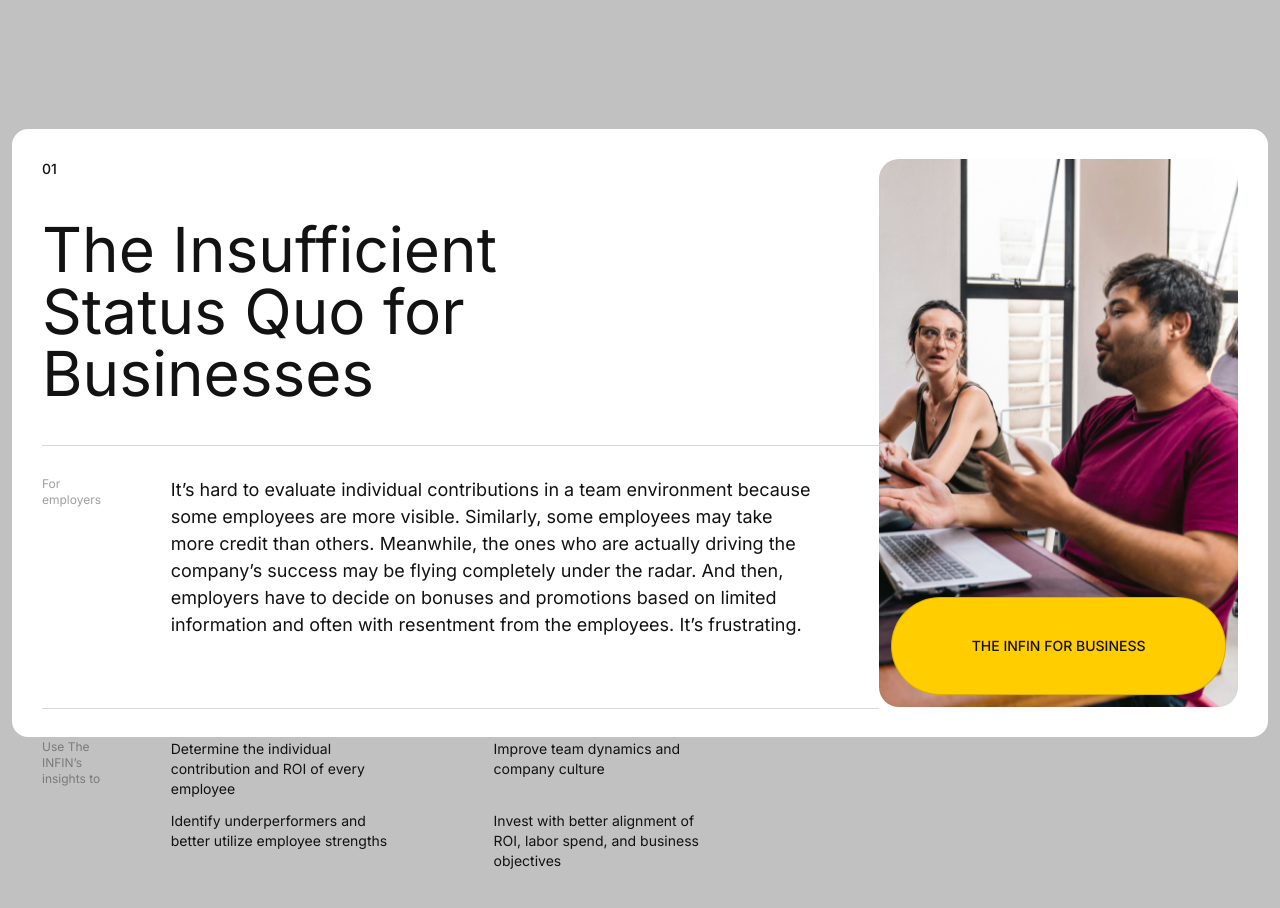
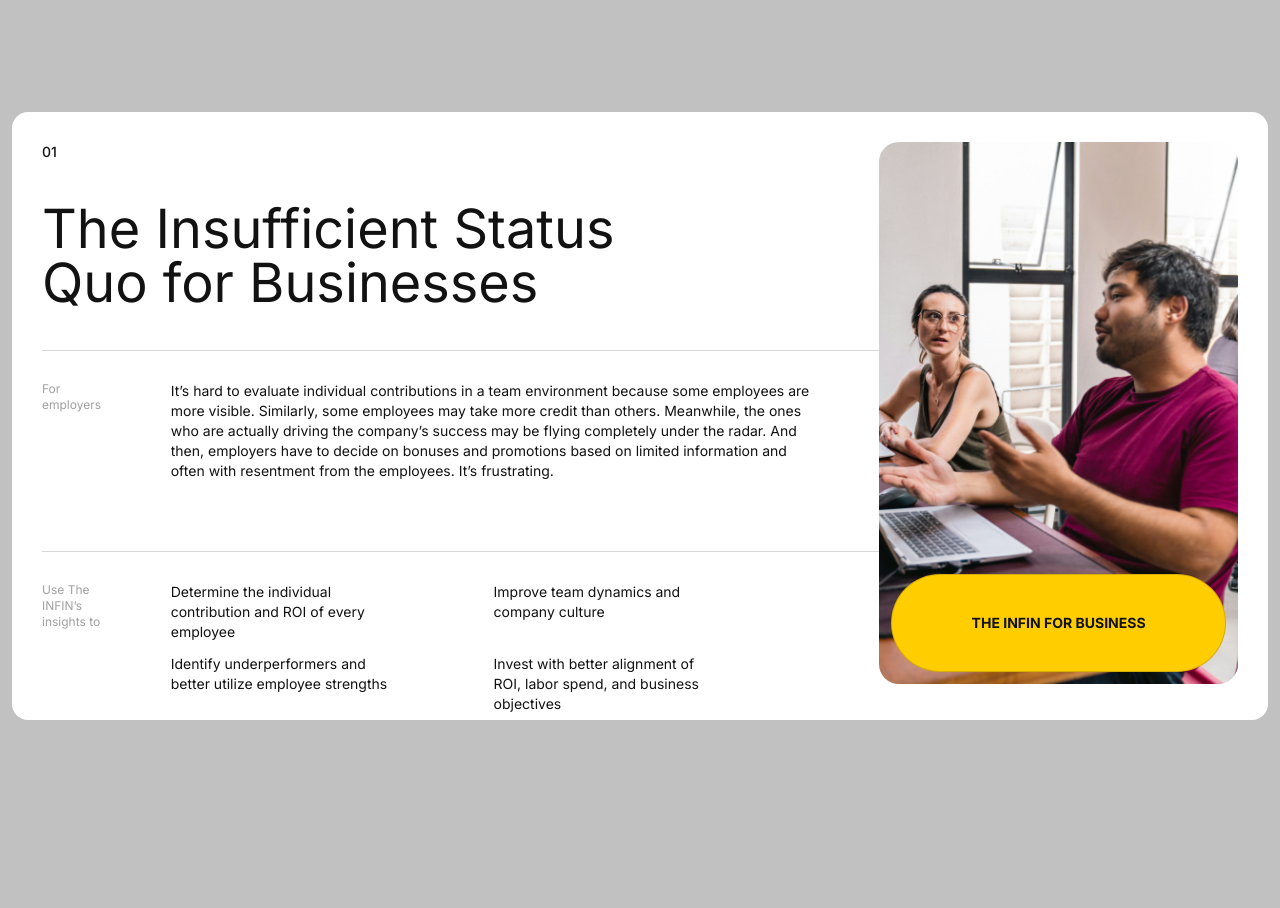
Before and after one commit to GS-Workspace/GS-INFIN, a Next.js app: page / in a window 1280 px wide. Shown: the part 766-1674 px from the top of the page. Built offline with nearby package versions, Linux system fonts and the light colour scheme.

Commit message:
adjustments

```diff
--- a/components/ContentBlocks/BlockContainer/BlockContainer.tsx
+++ b/components/ContentBlocks/BlockContainer/BlockContainer.tsx
@@ -25,7 +25,7 @@
   })
 
   return (
-    <div ref={ref} className="flex flex-col">
+    <section ref={ref} className="flex flex-col">
       {cardContents.map((block, i) => (
         <ContentBlocks
           isScrolledUp={isScrolledUp}
@@ -34,7 +34,8 @@
           content={block}
         />
       ))}
-    </div>
+      <ContentBlocks isScrolledUp={isScrolledUp} key="meow" index={777} />
+    </section>
   )
 }
 
--- a/components/ContentBlocks/BlockContainer/ContentBlock.tsx
+++ b/components/ContentBlocks/BlockContainer/ContentBlock.tsx
@@ -1,13 +1,13 @@
-'use client'
-
 import { BlockContentType } from '@/data/data'
-import BusinessBlock from '../BusinessBlock'
 import { useRef } from 'react'
 import { MotionValue, useInView, useScroll, useTransform } from 'framer-motion'
 import { MotionDiv } from '../../UI/FramerMotion'
 import { cn, formatNumber } from '@/lib/utils'
-import ObjectiveBlock from '../ObjectiveBlock'
-import DemoBlock from '../DemoBlock'
+import dynamic from 'next/dynamic'
+
+const BusinessBlock = dynamic(() => import('../BusinessBlock'))
+const ObjectiveBlock = dynamic(() => import('../ObjectiveBlock'))
+const DemoBlock = dynamic(() => import('../DemoBlock'))
 
 const BlockComponent = ({
   content,
@@ -27,8 +27,6 @@
       return <ObjectiveBlock index={index} content={content} />
     case 'demo':
       return <DemoBlock index={index} content={content} />
-    default:
-      return null
   }
 }
 
@@ -62,16 +60,20 @@
         id={`block-${index}`}
         style={{
           backgroundColor: content?.color,
-          height: isFixed ? `calc(140px - ${35 * index}px)` : '76%',
+          height: isFixed ? `calc(140px - ${35 * index}px)` : '',
           position: isFixed ? 'fixed' : 'relative'
         }}
         transition={{
           duration: 0.1
         }}
-        layout="preserve-aspect"
-        className={cn('relative h-[76%] w-full rounded-2xl', {
-          'bottom-0 w-[calc(100%-24px)] rounded-b-none': isFixed
-        })}
+        layout
+        className={cn(
+          'relative w-full overflow-hidden rounded-2xl md:h-[60%] lg:h-[70%] xl:h-[76%]',
+          {
+            'bottom-0 w-[calc(100%-24px)] rounded-b-none': isFixed,
+            'min-h-[500px]': !isFixed
+          }
+        )}
       >
         {isFixed && (
           <div
--- a/components/ContentBlocks/BusinessBlock.tsx
+++ b/components/ContentBlocks/BusinessBlock.tsx
@@ -26,28 +26,24 @@
     >
       <div className="flex w-[70%] flex-col gap-10">
         <span className="text-sm font-medium">{formattedNumber}</span>
-        <AnimatedText text={title} className="w-[80%] text-[62px]" box="h2" />
+        <AnimatedText text={title} className="w-[80%]" box="h2" />
         {paragaphContents?.map((paragraph) => (
           <ParagraphBlock
             type={paragraph.type}
             key={paragraph.id}
             heading={paragraph?.title}
-            className={cn('[&_p]:text-[18px]', {
-              '[&_p]:text-sm': paragraph.type === 'list'
-            })}
             paragraph={paragraph.content}
           />
         ))}
       </div>
       {image && (
-        <div className="relative w-[30%] rounded-[20px]">
+        <div className="h-content relative flex w-[30%] items-start rounded-[20px]">
+          <div className="relative">
             <ImageParallax
               scale={scale}
               src={image}
               alt="business image"
-            quality={100}
-            fill
-            className="black h-full w-full"
+              quality={70}
             />
             {linkButton?.url && (
               <LinkButton
@@ -55,7 +51,7 @@
                 color={linkButton?.color}
                 textColor={linkButton?.textColor}
                 className={cn(
-                'absolute bottom-3 left-0 right-0 mx-auto flex w-[calc(100%-24px)] items-center justify-center text-sm font-medium'
+                  'absolute bottom-3 left-0 right-0 mx-auto flex w-[calc(100%-24px)] items-center justify-center text-sm font-bold'
                 )}
                 variant="button"
               >
@@ -63,6 +59,7 @@
               </LinkButton>
             )}
           </div>
+        </div>
       )}
     </article>
   )
--- a/components/Layout/Navbar/Navbar.tsx
+++ b/components/Layout/Navbar/Navbar.tsx
@@ -60,7 +60,7 @@
             }}
             className={cn('w-1/3 overflow-hidden')}
           >
-            <Logo className={cn('h-full max-w-full')} />
+            <Logo className={cn('h-full max-w-full [&_*]:hover:fill-white')} />
           </MotionDiv>
           <MenuLinks Links={navData.links} />
           <MotionDiv className="flex h-[60%] w-1/3 items-center justify-end">
--- a/components/UI/ImageParallax.tsx
+++ b/components/UI/ImageParallax.tsx
@@ -1,4 +1,3 @@
-import { cn } from '@/lib/utils'
 import { MotionValue } from 'framer-motion'
 import Image from 'next/image'
 import { MotionDiv } from './FramerMotion'
@@ -7,34 +6,28 @@
   src,
   alt,
   quality,
-  fill,
-  className,
-  scale,
-  ...rest
+  scale
 }: {
   src: string
   alt: string
   quality: number
-  fill: boolean
-  className: string
   scale: MotionValue<number>
 }) => {
   return (
-    <div className="h-full w-full overflow-hidden rounded-[20px]">
+    <div className="overflow-hidden rounded-[20px]">
       <MotionDiv
-        className="h-full w-full"
         style={{
           scale
         }}
       >
         <Image
-          {...rest}
           src={src}
           priority
           alt={alt}
-          fill={fill}
+          width={800}
+          height={1200}
           quality={quality}
-          className={cn(className)}
+          className="max-h-[70vh]"
         />
       </MotionDiv>
     </div>
--- a/styles/globals.css
+++ b/styles/globals.css
@@ -8,11 +8,23 @@
 }
 
 @layer base {
+  * {
+    @apply cursor-better;
+  }
+
+  button,
+  a {
+    @apply hover:cursor-hover;
+  }
   body {
     @apply min-h-screen bg-background text-foreground;
   }
 
   h2 {
-    @apply text-[64px] leading-none tracking-[-1%];
+    @apply leading-none tracking-[-1%] md:text-[30px] lg:text-[38px] xl:text-[54px] 2xl:text-[64px];
+  }
+
+  p {
+    @apply text-sm 2xl:text-base;
   }
 }
--- a/tailwind.config.ts
+++ b/tailwind.config.ts
@@ -7,10 +7,21 @@
     './app/**/*.{js,ts,jsx,tsx,mdx}'
   ],
   theme: {
+    screens: {
+      md: '768px',
+      lg: '992px',
+      xl: '1180px',
+      '2xl': '1380px'
+    },
+
     extend: {
       colors: {
         background: 'var(--background)',
         foreground: 'var(--foreground)'
+      },
+      cursor: {
+        better: 'url("/images/cursor_1.svg"), default',
+        hover: 'url("/images/cursor_2.svg"), pointer'
       }
     }
   },
```
Also changed, not shown: public/images/cursor_1.svg (added), public/images/cursor_2.svg (added). Lines whose indentation alone changed are shown as unchanged.
